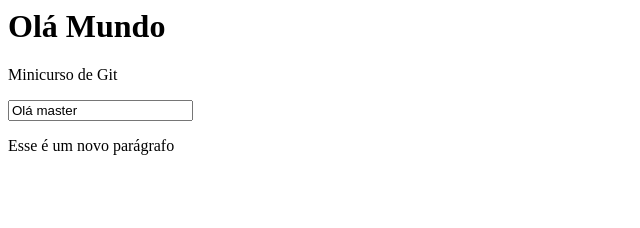
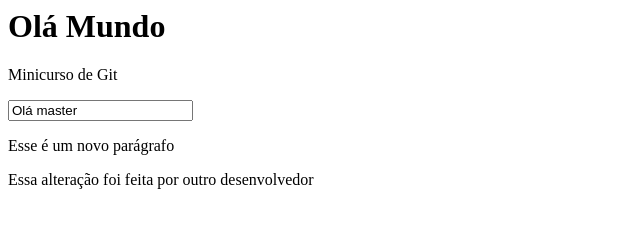
Before and after one commit to marllonfrizzo/minicurso-git, a plain HTML site: page index.html in a window 1280 px wide. Shown: the whole page, without its empty margins (0-640 px from the left). Drawn offline with Linux system fonts and the light colour scheme.

Commit message:
Adicionado parágrafo feito por outro desenvolvedor

```diff
--- a/index.html
+++ b/index.html
@@ -8,5 +8,6 @@
 		<p>Minicurso de Git</p>
 		<input value="Olá master" />
 		<p>Esse é um novo parágrafo</p>
+		<p>Essa alteração foi feita por outro desenvolvedor</p>
 	</body>
 </html>
```
